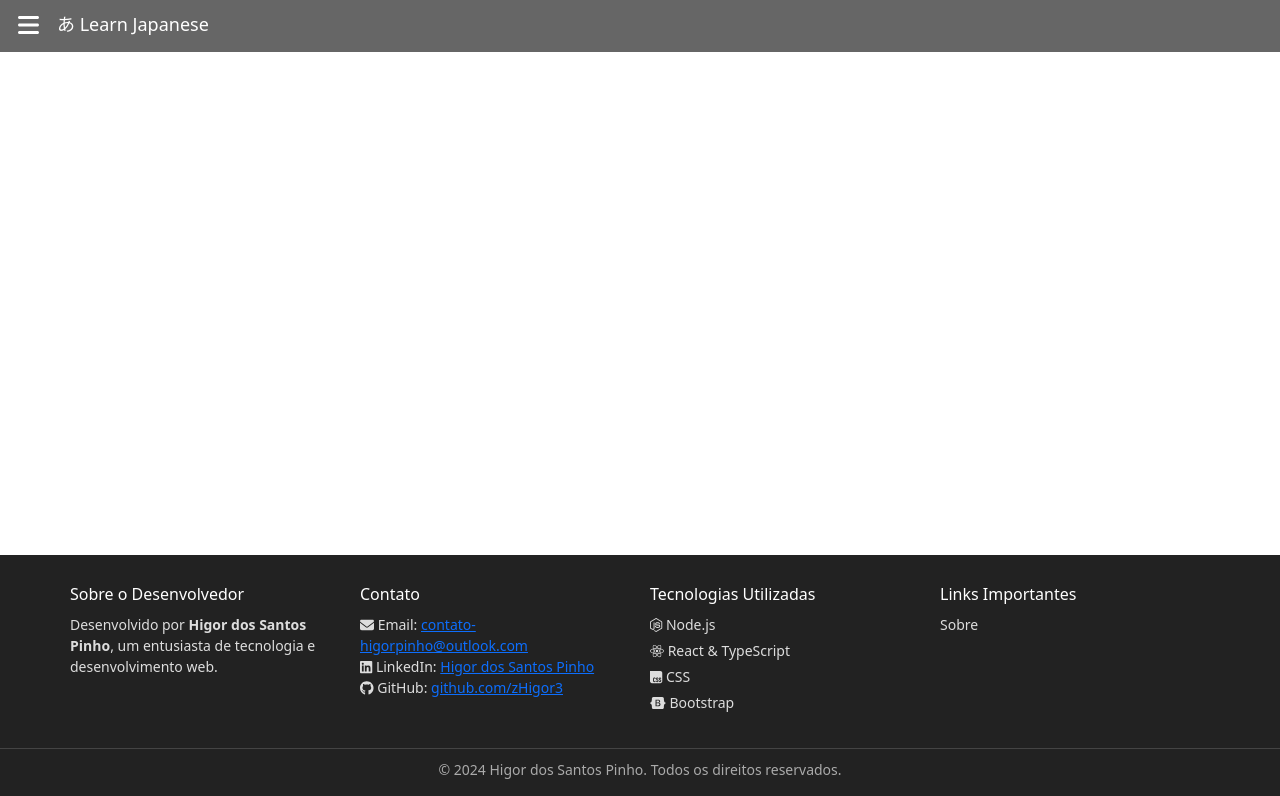
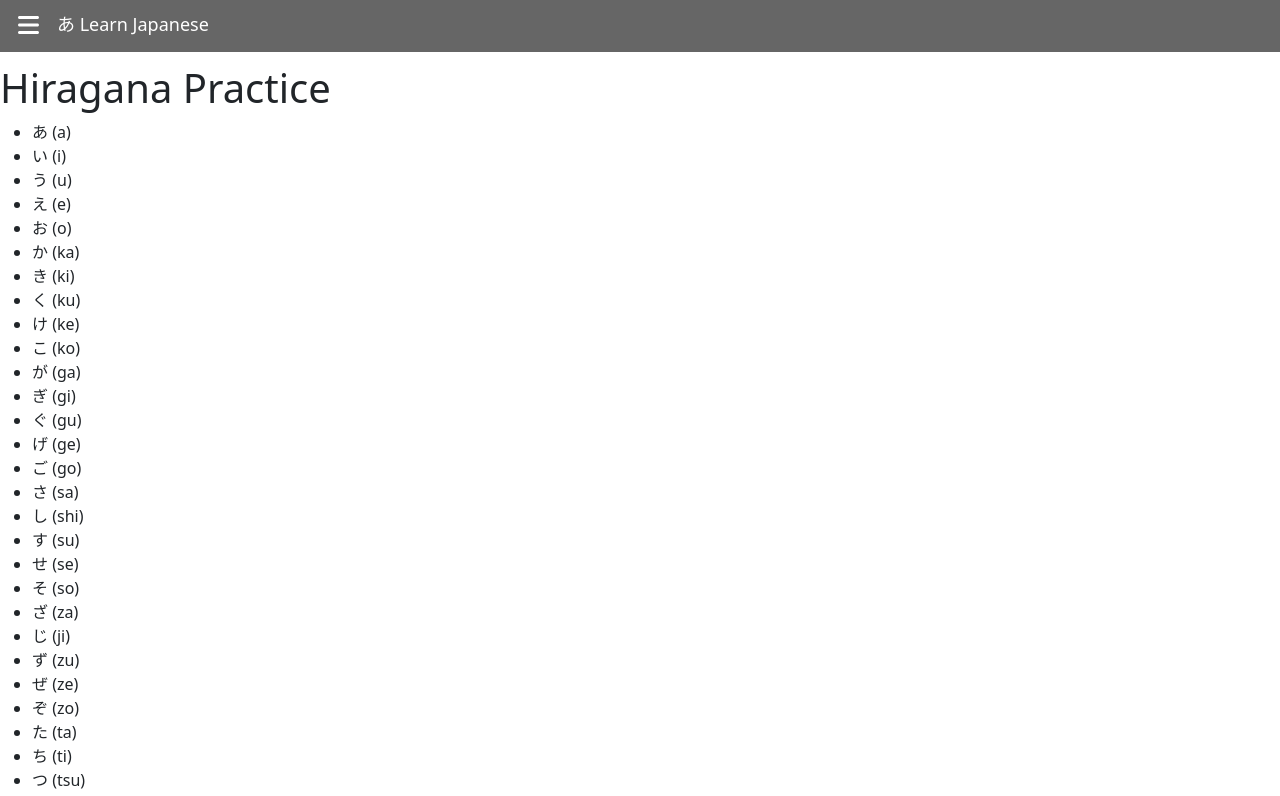
Before and after one commit to zHigor3/learn-japanese, a React app: page / in a window 1280 px wide. Shown: the top 796 px of the page. Built offline with nearby package versions, Linux system fonts and the light colour scheme.

Commit message:
Iniciando lógica de escolha aleatória de letras

```diff
--- a/src/components/Hiragana/Hiragana.tsx
+++ b/src/components/Hiragana/Hiragana.tsx
@@ -1,41 +1,167 @@
-import React, { FC, useReducer } from 'react'
+import React, { FC, useEffect, useReducer } from 'react'
 import './Hiragana.css'
 
-interface HiraganaState {
-   latters: { latter: string; sound: string }[];
+const initialHiraganaState = {
+   latters: [
+      { latter: "あ", sound: "a" },
+      { latter: "い", sound: "i" },
+      { latter: "う", sound: "u" },
+      { latter: "え", sound: "e" },
+      { latter: "お", sound: "o" },
+      { latter: "か", sound: "ka" },
+      { latter: "き", sound: "ki" },
+      { latter: "く", sound: "ku" },
+      { latter: "け", sound: "ke" },
+      { latter: "こ", sound: "ko" },
+      { latter: "が", sound: "ga" },
+      { latter: "ぎ", sound: "gi" },
+      { latter: "ぐ", sound: "gu" },
+      { latter: "げ", sound: "ge" },
+      { latter: "ご", sound: "go" },
+      { latter: "さ", sound: "sa" },
+      { latter: "し", sound: "shi" },
+      { latter: "す", sound: "su" },
+      { latter: "せ", sound: "se" },
+      { latter: "そ", sound: "so" },
+      { latter: "ざ", sound: "za" },
+      { latter: "じ", sound: "ji" },
+      { latter: "ず", sound: "zu" },
+      { latter: "ぜ", sound: "ze" },
+      { latter: "ぞ", sound: "zo" },
+      { latter: "た", sound: "ta" },
+      { latter: "ち", sound: "ti" },
+      { latter: "つ", sound: "tsu" },
+      { latter: "て", sound: "te" },
+      { latter: "と", sound: "to" },
+      { latter: "だ", sound: "da" },
+      { latter: "ぢ", sound: "di" },
+      { latter: "づ", sound: "du" },
+      { latter: "で", sound: "de" },
+      { latter: "ど", sound: "do" },
+      { latter: "な", sound: "na" },
+      { latter: "に", sound: "ni" },
+      { latter: "ぬ", sound: "nu" },
+      { latter: "ね", sound: "ne" },
+      { latter: "の", sound: "no" },
+      { latter: "は", sound: "ha" },
+      { latter: "ひ", sound: "hi" },
+      { latter: "ふ", sound: "fu" },
+      { latter: "へ", sound: "he" },
+      { latter: "ほ", sound: "ho" },
+      { latter: "ば", sound: "ba" },
+      { latter: "び", sound: "bi" },
+      { latter: "ぶ", sound: "bu" },
+      { latter: "べ", sound: "be" },
+      { latter: "ぼ", sound: "bo" },
+      { latter: "ぱ", sound: "pa" },
+      { latter: "ぴ", sound: "pi" },
+      { latter: "ぷ", sound: "pu" },
+      { latter: "ぺ", sound: "pe" },
+      { latter: "ぽ", sound: "po" },
+      { latter: "ま", sound: "ma" },
+      { latter: "み", sound: "mi" },
+      { latter: "む", sound: "mu" },
+      { latter: "め", sound: "me" },
+      { latter: "も", sound: "mo" },
+      { latter: "や", sound: "ya" },
+      { latter: "ゆ", sound: "yu" },
+      { latter: "よ", sound: "yo" },
+      { latter: "ら", sound: "ra" },
+      { latter: "り", sound: "ri" },
+      { latter: "る", sound: "ru" },
+      { latter: "れ", sound: "re" },
+      { latter: "ろ", sound: "ro" },
+      { latter: "わ", sound: "wa" },
+      { latter: "を", sound: "wo" },
+      { latter: "ん", sound: "n" },
+   ],
+   alphabet: [] as { latter: string; sound: string }[],
+   correctList: [] as { latter: string; sound: string }[],
+   incorrectList: [] as { latter: string; sound: string }[]
 }
 
-type HiraganaAction = {type: 'RESET'} |
-{type: 'UPDATE-CORRECT-LIST', latter: string, sound: string}
+interface HiraganaState {
+   latters: { latter: string; sound: string }[]
+   alphabet: { latter: string; sound: string }[]
+   correctList: { latter: string; sound: string }[]
+   incorrectList: { latter: string; sound: string }[]
+}
 
+type HiraganaAction =
+   | { type: 'UPDATE-CORRECT-LIST'; latter: string; sound: string }
+   | { type: 'UPDATE-INCORRECT-LIST'; latter: string; sound: string }
+   | { type: 'LOAD-ALPHABET' }
+   | { type: 'UPDATE-ALPHABET'; latter: string; sound: string }
+
+// Função Reducer
 const hiraganaReducer = (state: HiraganaState, action: HiraganaAction): HiraganaState => {
-   switch(action.type) {
-      case 'RESET':
-         return state
-
+   switch (action.type) {
       case 'UPDATE-CORRECT-LIST':
          return {
-            latters: [...state.latters, { latter: action.latter, sound: action.sound }],
+            ...state,
+            correctList: [...state.correctList, { latter: action.latter, sound: action.sound }],
          };
 
       case 'UPDATE-INCORRECT-LIST':
-         return { state }
+         return {
+            ...state,
+            incorrectList: [...state.incorrectList, { latter: action.latter, sound: action.sound }],
+         };
+
+      case 'LOAD-ALPHABET':
+         return {...state, alphabet: state.latters}
+
+      case 'UPDATE-ALPHABET':
+         return {
+            ...state,
+            incorrectList: [...state.incorrectList, { latter: action.latter, sound: action.sound }],
+         };
 
       default:
-         state
+         return state;
    }
 }
 
 const Hiragana: FC = () => {
-   const [state, dispatch] = useReducer(hiraganaReducer, {
+   const [alphabet, alphabetDispatch] = useReducer(hiraganaReducer, initialHiraganaState)
 
-   });
+   useEffect(() => {
+      alphabetDispatch({ type: 'LOAD-ALPHABET' })
+   }, []);
 
-   return(
+   return (
+      <div>
+         <h1>Hiragana Practice</h1>
+         <ul>
+            {alphabet.latters.map((item, index) => (
+               <li key={index}>
+                  {item.latter} ({item.sound})
+               </li>
+            ))}
+         </ul>
+      </div>
+   )
+}
+
+interface ShowLatterProps {
+   alphabet: {latter: string; sound: string}[]
+   cb: () => void
+}
+
+const ShowLatter: FC<ShowLatterProps> = ({alphabet, cb}) => {
+   useEffect(() => {
+
+   }, [])
+
+   const handleResult = ():void => {
+      cb()
+   }
+
+   return (
       <div>
 
       </div>
-   );
+   )
 }
 
 export default Hiragana
--- a/src/pages/Home/Home.tsx
+++ b/src/pages/Home/Home.tsx
@@ -1,8 +1,8 @@
-import React, { Component, FC } from 'react'
+import React, { Component } from 'react'
 import './Home.css'
 import Hiragana from '../../components/Hiragana/Hiragana';
 
-const Home: FC = () => {
+const Home: React.FC = () => {
   return (
     <div>
       <Hiragana />
```
Also changed, not shown: 1 other file (tests, documents, lock files or other folders).
